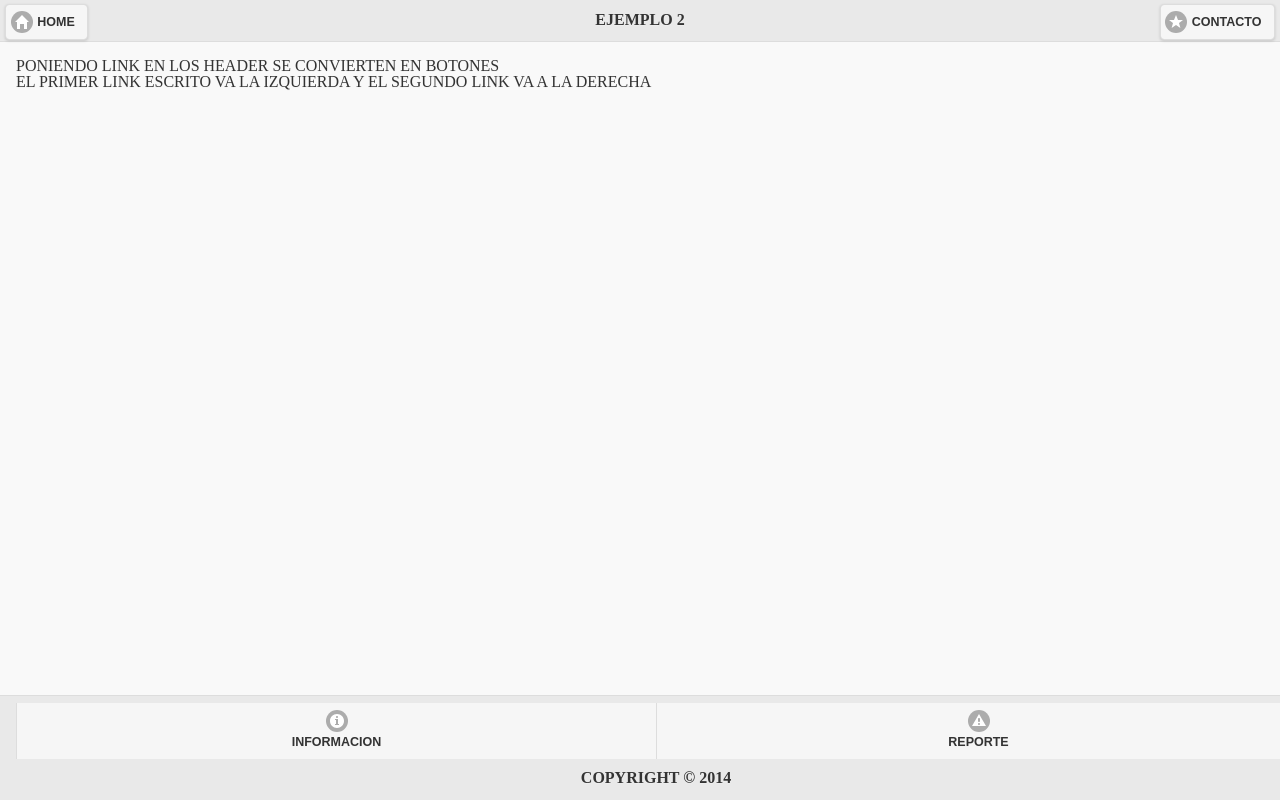
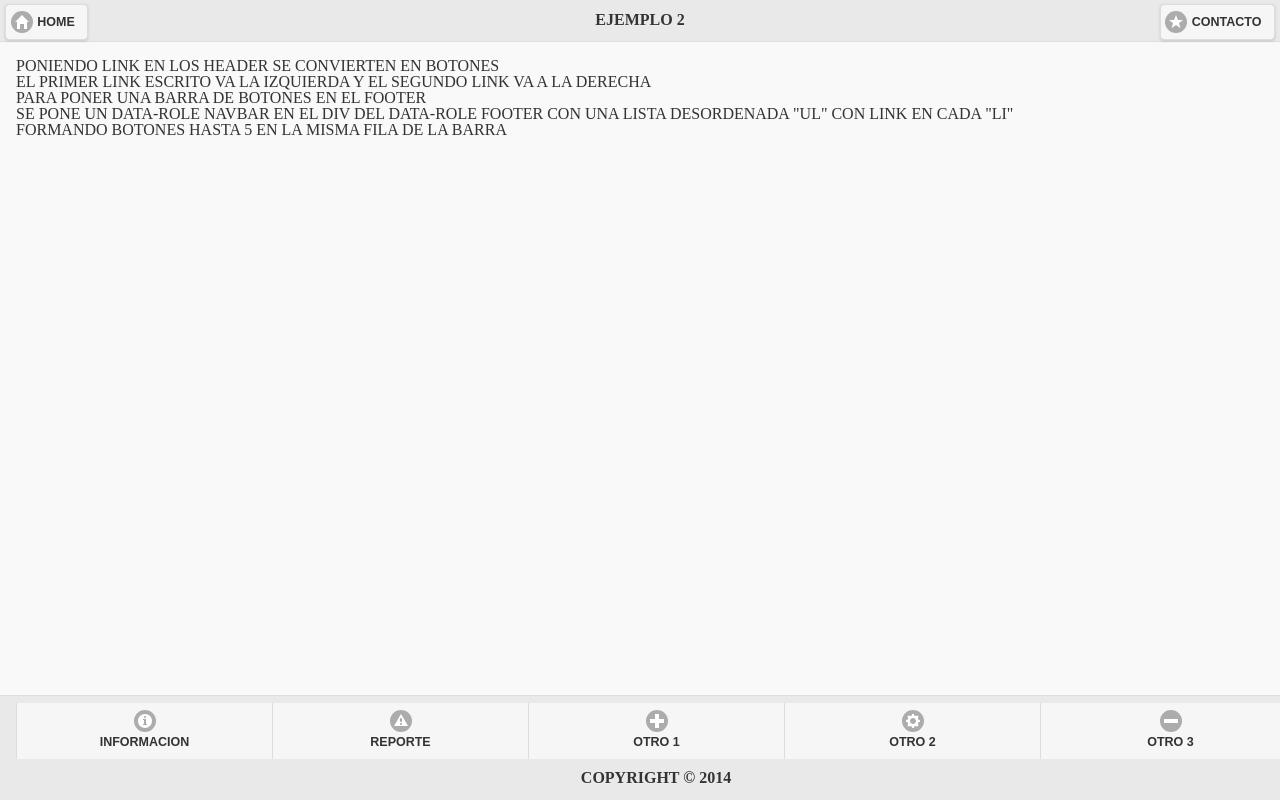
Before and after one commit to exevenezia/Phonegap-Botones-en-header-y-footer, a plain HTML site: page www/index.html in a window 1280 px wide. Drawn offline with Linux system fonts and the light colour scheme.

Commit message:
Commit message

```diff
--- a/www/index.html
+++ b/www/index.html
@@ -35,12 +35,24 @@ By Exevenezia  *  http://exevenezia.blogspot.com.ar/  -->
             <div data-role="content" class="ui-content">
                 <p>Poniendo link en los header se convierten en botones</p>
                 <p>El primer link escrito va la izquierda y el segundo link va a la derecha</p>
+                <p>Para poner una barra de botones en el footer</p>
+                <p>Se pone un data-role navbar en el div del data-role footer con una lista desordenada "ul" con link en cada "li" </p>
+                <p>Formando botones hasta 5 en la misma fila de la barra</p>
             </div>
             <footer data-role="footer" class="ui-bar" data-position="fixed">
+            <!--Para poner botones en el Pie de Pagina Con un div data-role="navbar" adentro de un data-role="footer" entonces crea una barra de navegacion de botones que se codifica como una lista desordenada "<ul>" de enlaces en fomar de botones, el maximo que soporta hasta 5 botones en un encabezado o pie de pagina mas de eso la barra se convierte como si fuera una tabla en filas y dos columnas  -->
                 <div data-role="navbar">
                     <ul>
                         <li><a href="#" data-icon="info">Informacion</a></li>
                           <li><a href="#" data-icon="alert">Reporte</a></li>
+                          <li><a href="#" data-icon="plus">Otro 1</a></li>
+                          <li><a href="#" data-icon="gear">Otro 2</a></li>
+                          <li><a href="#" data-icon="minus">Otro 3</a></li>
+                          <!-- "
+                           <li><a href="#" data-icon="alert">Reporte</a></li>
+                          <li><a href="#" data-icon="plus">Otro 1</a></li>
+                          <li><a href="#" data-icon="gear">Otro 2</a></li>
+                          <li><a href="#" data-icon="minus">Otro 3</a></li> -->
                     </ul>
                 </div><!-- /navbar -->
                 <h4>Copyright &copy; 2014</h4>
```
